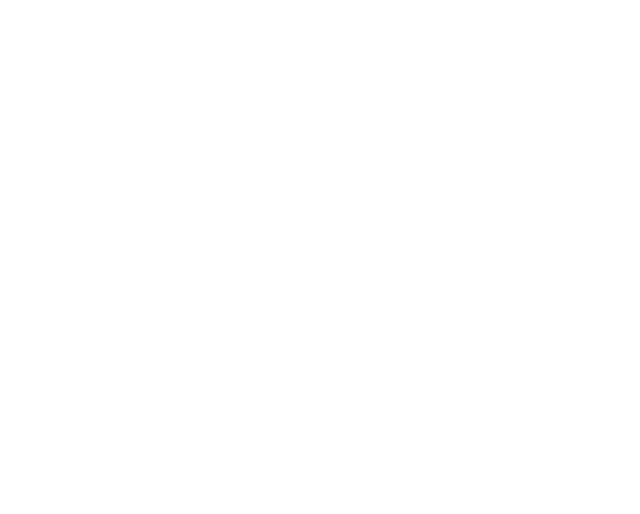
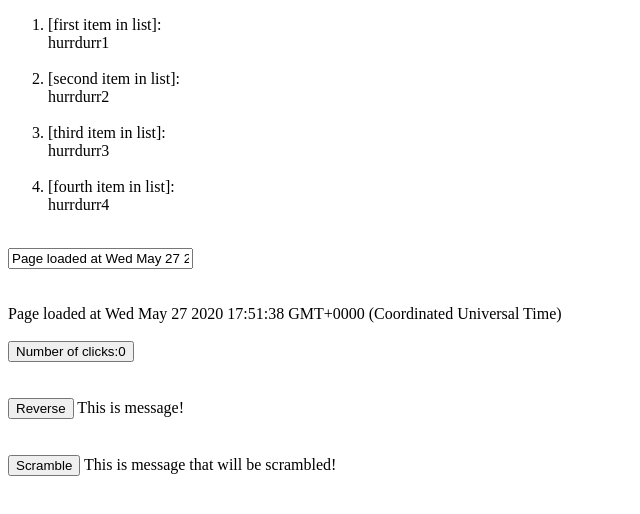
Before and after one commit to Mitorah/koodiapina.net, a Vue app in the folder vue-tutorials/: page / in a window 1280 px wide. Shown: the top 514 px of the page, without its empty margins (0-640 px from the left). Built offline with nearby package versions, Linux system fonts and the light colour scheme.

Commit message:
Added new tutorials.

```diff
--- a/vue-tutorials/package.json
+++ b/vue-tutorials/package.json
@@ -8,8 +8,10 @@
     "lint": "vue-cli-service lint"
   },
   "dependencies": {
+    "axios": "^0.19.2",
     "core-js": "^3.6.4",
-    "vue": "^2.6.11"
+    "vue": "^2.6.11",
+    "vue-axios": "^2.1.5"
   },
   "devDependencies": {
     "@vue/cli-plugin-babel": "~4.3.0",
--- a/vue-tutorials/src/App.vue
+++ b/vue-tutorials/src/App.vue
@@ -1,12 +1,66 @@
 <template>
-  <div id="app">
+  <div>
+    <ol>
+      <li v-for='item in arrayToShow'
+      :key="item.text">
+      {{ '[' + item.text + "]: "}} <br/>
+      {{ item.value }} <br/><br/>
+
+      </li>
+    </ol>
+
+    <input v-model.trim="message" @change="onMessageChanged(message)">
+    <br/><br/><br/>
+    {{ message }}
+    <br/>
+    <br/>
+
+  <button-counter></button-counter><br/>
+
+  <br/>
+  <br/>
+
+  <reverse-string></reverse-string>
+
+  <br/>
+  <br/>
+
+  <scramble-string></scramble-string>
 
   </div>
 </template>
 
 <script>
+import buttoncounterVue from './components/buttoncounter.vue';
+import reversestringVue from './components/reversestring.vue';
+import scramblestringVue from './components/scramblestring.vue';
+
 export default {
   name: 'App',
+  components: {
+    'button-counter': buttoncounterVue,
+    'reverse-string': reversestringVue,
+    'scramble-string': scramblestringVue
+  },
+  data() {
+    return {
+      arrayToShow: [
+        { text: 'first item in list', value:'hurrdurr1' },
+        { text: 'second item in list', value:'hurrdurr2'},
+        { text: 'third item in list', value:'hurrdurr3' },
+        { text: 'fourth item in list', value:'hurrdurr4' },
+      ],
+      message: 'Page loaded at ' + Date().toLocaleString(),
+    }
+  },
+  methods: {
+    onMessageChanged(input) {
+      this.arrayToShow.push({text: input, value: 0})
+      this.message = '';
+    }
+  }
+
+
 }
 </script>
 
--- /dev/null
+++ b/vue-tutorials/src/components/buttoncounter.vue
@@ -0,0 +1,23 @@
+<template>
+    <button @click="addclick">{{"Number of clicks:" + clicks}}</button>
+</template>
+
+<script>
+export default {
+    data() {
+        return {
+          clicks: 0
+        }
+    },
+    methods: {
+        addclick() {
+            this.clicks++;
+        }
+    }
+
+}
+</script>
+
+<style>
+
+</style>
--- /dev/null
+++ b/vue-tutorials/src/components/reversestring.vue
@@ -0,0 +1,22 @@
+<template>
+    <div>
+        <button @click="reversemessage">Reverse
+        </button>
+        {{ message }}
+    </div>
+</template>
+
+<script>
+export default {
+    data() {
+        return {
+            message: 'This is message!',
+        }
+    },
+    methods: {
+        reversemessage() {
+            this.message = this.message.split('').reverse().join('');
+        }
+    }
+}
+</script>
--- /dev/null
+++ b/vue-tutorials/src/components/scramblestring.vue
@@ -0,0 +1,36 @@
+<template>
+    <div>
+        <button @click="scramblestring">Scramble</button>
+        {{ message }}
+    </div>
+</template>
+
+<script>
+export default {
+    data() {
+        return {
+            message: "This is message that will be scrambled!"
+        }
+    },
+    methods: {
+        scramblestring() {
+            let result = [];
+            let splitted = this.message.split('');
+
+            while (splitted.length > 0)
+            {
+                let rng = Math.floor(Math.random() * splitted.length);
+                result.push(splitted[rng]);
+                splitted.splice(rng, 1);
+            }
+
+            this.message = result.join('');
+
+        }
+    }
+}
+</script>
+
+<style>
+
+</style>
--- a/vue-tutorials/src/main.js
+++ b/vue-tutorials/src/main.js
@@ -1,7 +1,10 @@
 import Vue from 'vue'
 import App from './App.vue'
+import axios from 'axios'
+import VueAxios from 'vue-axios'
 
 Vue.config.productionTip = false
+Vue.use(VueAxios, axios)
 
 new Vue({
   render: h => h(App),
```
Also changed, not shown: vue-tutorials/src/components/hackthebox.vue (added, +94 -0 lines), 1 other file (tests, documents, lock files or other folders).
